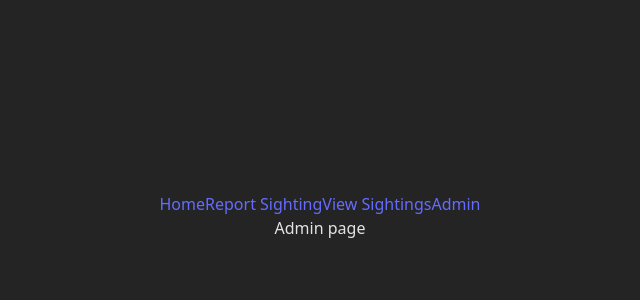
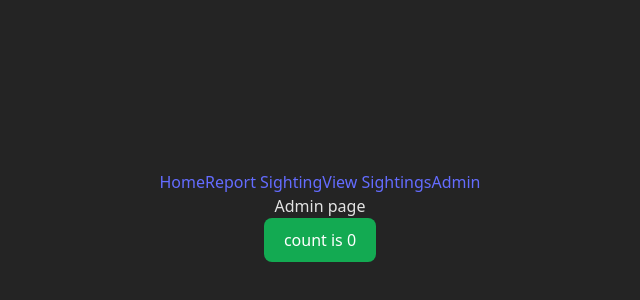
Before and after one commit to techswitch-learners/WhaleSpottingMarch2025, a React (Vite) app in the folder ui/: page /Admin in a window 1280 px wide. Shown: the part 184-484 px from the top of the page, without its empty margins (320-960 px from the left). Built offline with nearby package versions, Linux system fonts and the light colour scheme.

Commit message:
Added button to Admin page as an example

```diff
--- a/ui/src/components/pages/Admin/Admin.tsx
+++ b/ui/src/components/pages/Admin/Admin.tsx
@@ -1,3 +1,15 @@
+import { useState } from "react";
+import CustomButton from "../../formComponents/customButton/CustomButton";
+
 export const Admin = () => {
-  return <div>Admin page</div>;
+  const [count, setCount] = useState(0);
+
+  return (
+    <div>
+      <div>Admin page</div>
+      <CustomButton onClick={() => setCount((count) => count + 1)}>
+        count is {count}
+      </CustomButton>
+    </div>
+  );
 };
```
